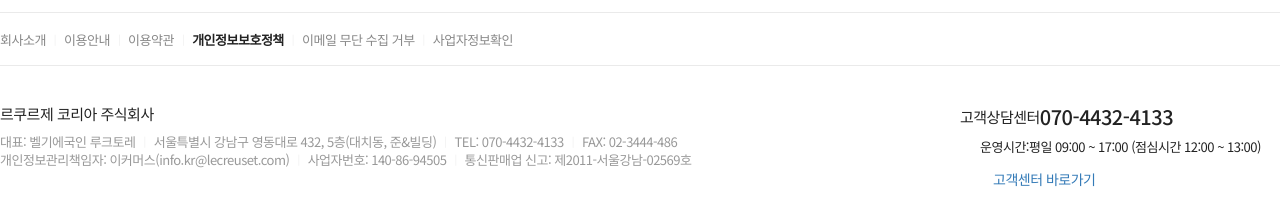
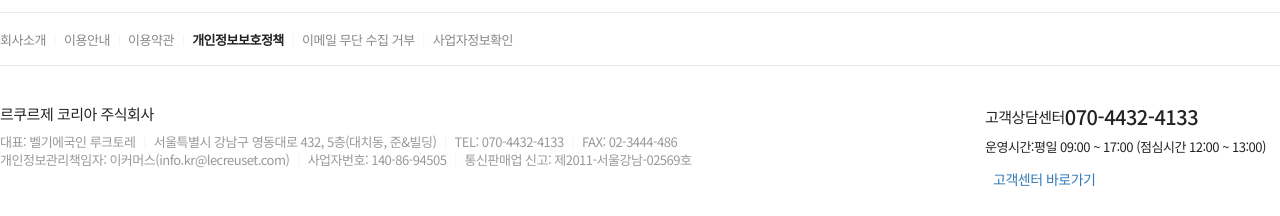
Before and after one commit to notgoodcom/lecrueset_re, a PHP site: page / in a window 1280 px wide. Shown: the part 2529-2745 px from the top of the page. Run offline with PHP 8.4, Linux system fonts and the light colour scheme; some libraries are stand-ins or nearby versions.

Commit message:
스타일 수정

```diff
--- a/css/style.css
+++ b/css/style.css
@@ -391,15 +391,15 @@
                         footer.footer .footerWrap .wrap .csCenterInfo div {
                             display: flex;
                             flex-direction: row;
-                            margin-left:20px;
                         }
 
                         footer.footer .footerWrap .wrap .csCenterInfo div.csCall {
-                            margin:20px 0 10px;
+                            margin:20px 0 10px 20px;
                         }
 
                         footer.footer .footerWrap .wrap .csCenterInfo div.csWorkTime {
                             margin-bottom:5px;
+                            margin-left:20px;
                         }
 
                         footer.footer .footerWrap .wrap .csCenterInfo .btn-cs {
@@ -414,17 +414,17 @@
 
                             footer.footer .footerWrap .wrap .csCenterInfo .csCall p {
                                 font-size:15px;
-                                margin-right:3px;
                                 align-self:center;
-                                margin:0px;
+                                margin:0px 0px 0px 5px;
                             }
 
                             footer.footer .footerWrap .wrap .csCenterInfo div p {
                                 font-size:13px;
-                                margin-right:3px;
-                                margin:0px;
+                                margin:0px 0px 0px 5px;
+                                align-self:center;
                             }
 
                             footer.footer .footerWrap .wrap .csCenterInfo div span {
                                 font-size:13px;
+                                align-self:center;
                             }
```
